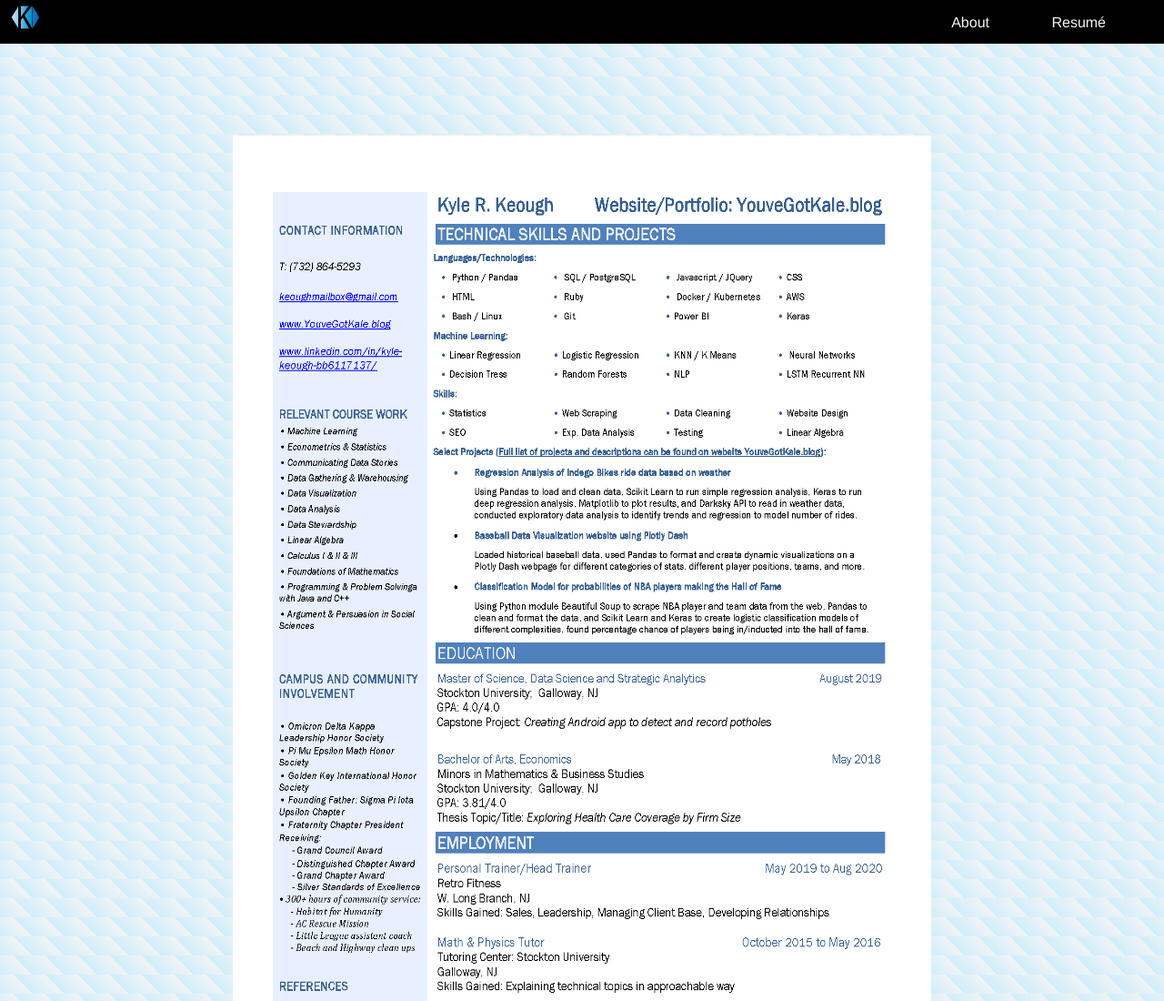
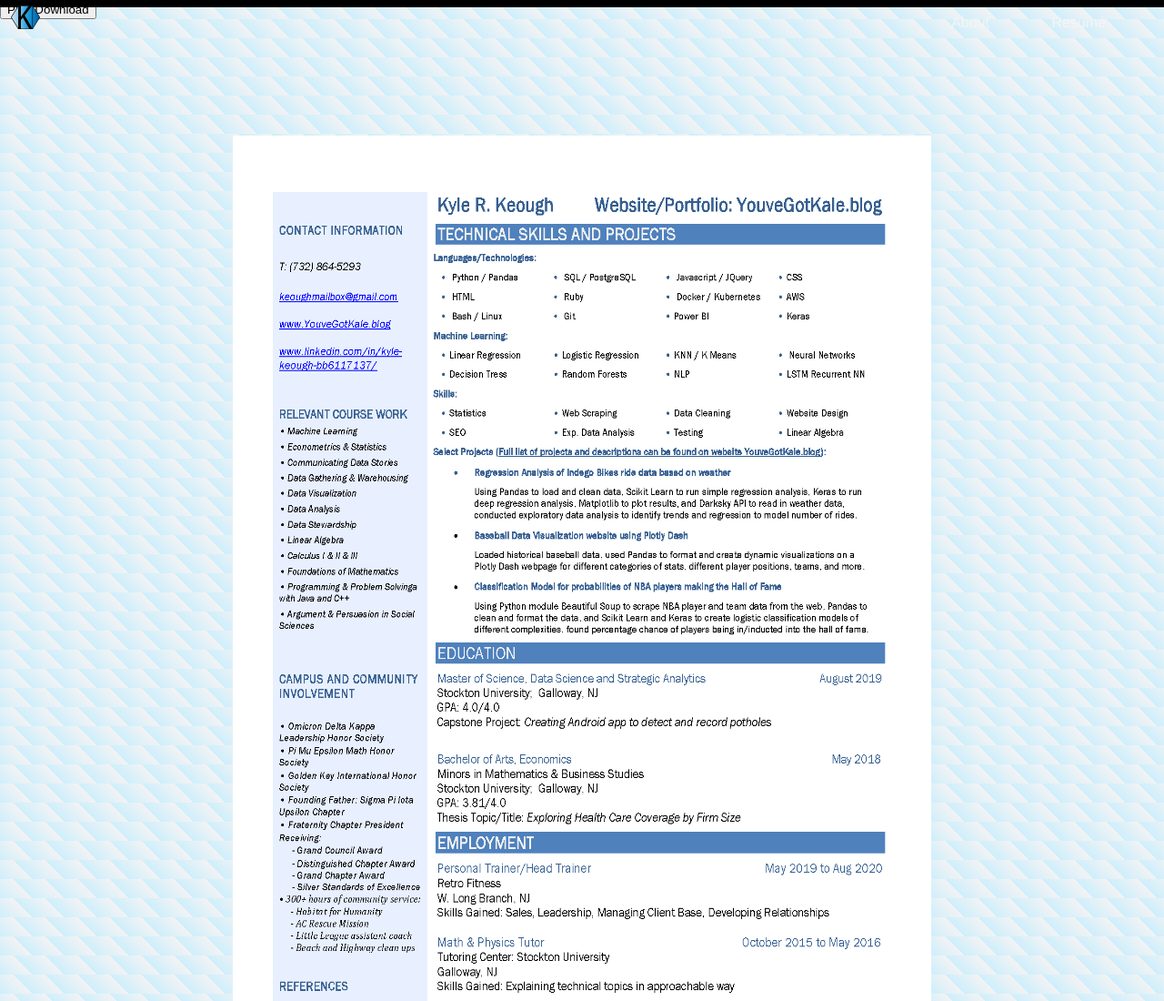
Before and after one commit to Keough-Dev/portfolio-youvegotkale, a plain HTML site: page _site/resume.html in a window 1280 px wide. Shown: the top 1100 px of the page at 91% size. Drawn offline with Linux system fonts and the light colour scheme; a web font is replaced by a local one.

Commit message:
adjusting and testing download link

```diff
--- a/css/resume.css
+++ b/css/resume.css
@@ -11,7 +11,7 @@ body{
     position: fixed;
     z-index: 30;
     background-color: #000;
-    height: 6vh;
+    height: 1vh;
     width: 100vw;
     top:0;
     text-align: right;
```
